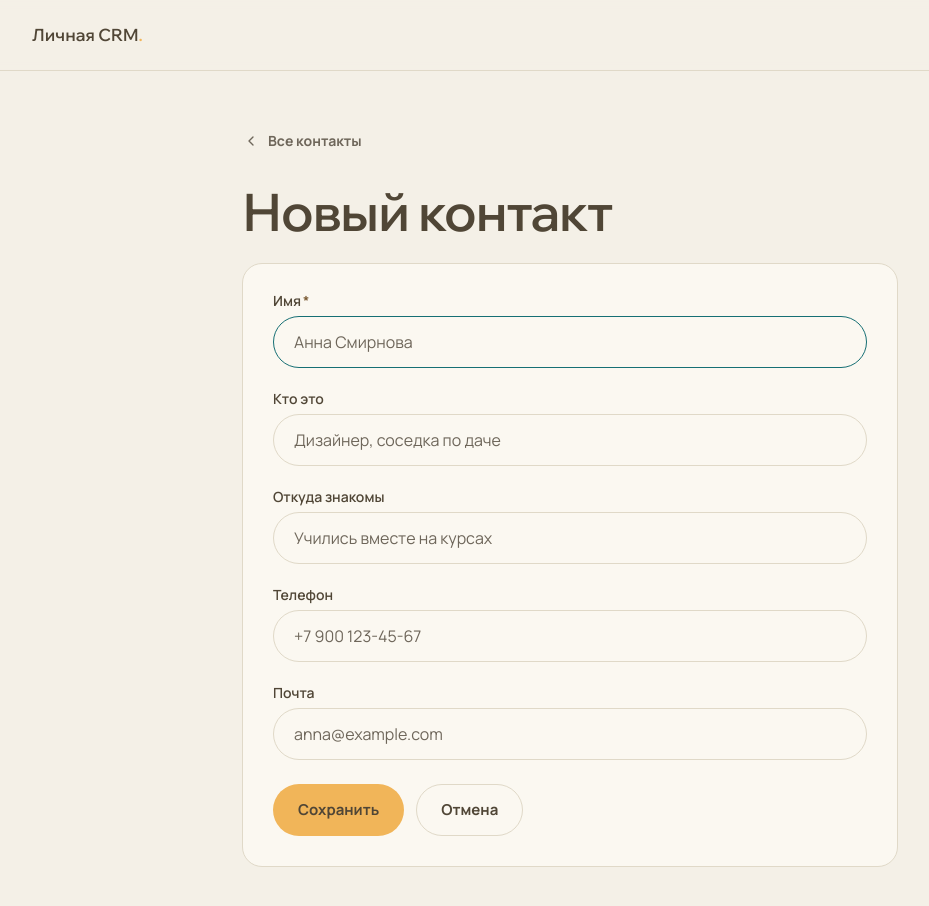
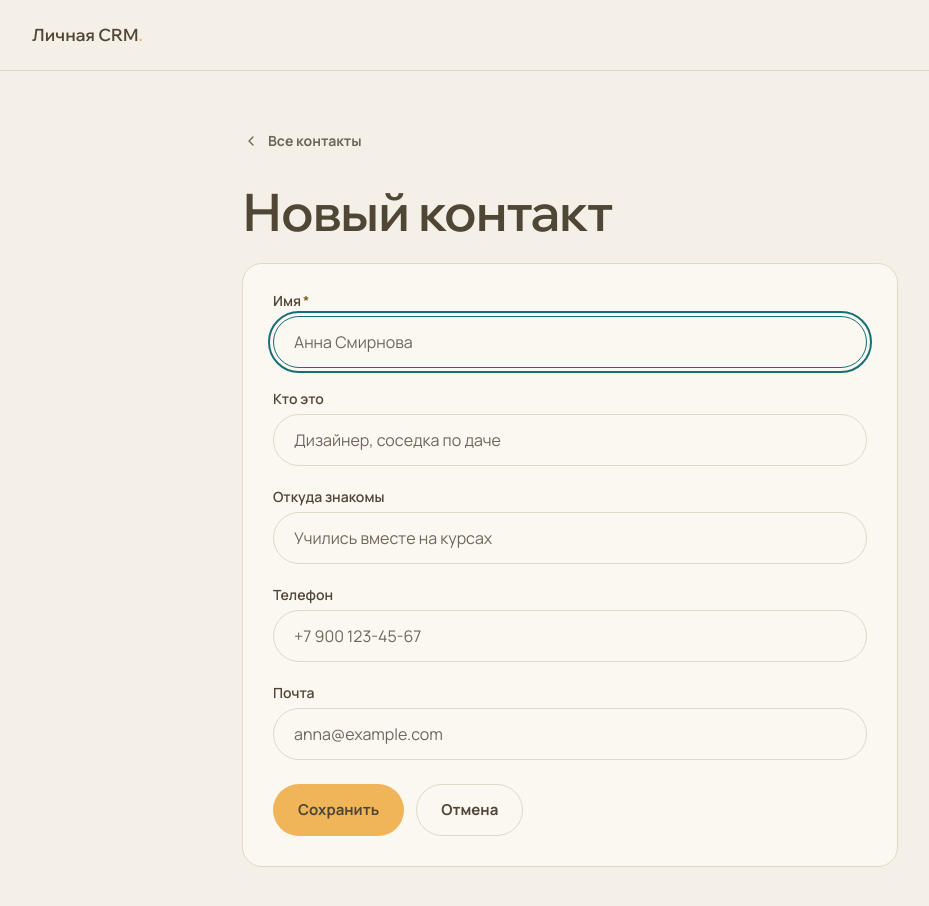
Before and after one commit to AnastasiaKonovalova/personal-crm, a Next.js app: page /contacts/new in a window 1280 px wide. Shown: the top 906 px of the page, without its empty margins (70-999 px from the left). Built offline with nearby package versions, Linux system fonts and the light colour scheme.

Commit message:
Fix keyboard focus ring and update manual checks

```diff
--- a/src/app/globals.css
+++ b/src/app/globals.css
@@ -114,7 +114,12 @@
 
 @layer base {
   * {
-    @apply border-border outline-ring/50;
+    @apply border-border;
+  }
+  /* Keyboard focus from the design system: 2px teal-deep, 3px away. Plain links rely on it;
+     controls with outline-none set the same ring themselves */
+  :focus-visible {
+    @apply outline-2 outline-offset-3 outline-ring outline-solid;
   }
   body {
     @apply bg-background font-sans text-foreground;
--- a/src/app/page.tsx
+++ b/src/app/page.tsx
@@ -117,9 +117,9 @@ export default async function ContactsPage({ searchParams }: { searchParams: Sea
               <li key={contact.id} className="border-b border-line last:border-b-0">
                 <Link
                   href={`/contacts/${contact.id}`}
-                  className={`${rowGrid} group transition-colors duration-200 hover:bg-teal-soft max-[680px]:grid-cols-[1fr_20px] max-[680px]:gap-x-3 max-[680px]:gap-y-0.5 max-[680px]:px-5 max-[680px]:py-4`}
+                  className={`${rowGrid} group transition-colors duration-200 hover:bg-teal-soft focus-visible:-outline-offset-2 focus-visible:bg-teal-soft max-[680px]:grid-cols-[1fr_20px] max-[680px]:gap-x-3 max-[680px]:gap-y-0.5 max-[680px]:px-5 max-[680px]:py-4`}
                 >
-                  <span className="font-bold text-ink group-hover:text-teal-deep max-[680px]:col-start-1">
+                  <span className="font-bold text-ink group-hover:text-teal-deep group-focus-visible:text-teal-deep max-[680px]:col-start-1">
                     {contact.name}
                   </span>
                   <span className="text-meta text-muted-foreground max-[680px]:col-start-1">
--- a/src/components/ui/button.tsx
+++ b/src/components/ui/button.tsx
@@ -8,7 +8,7 @@ import { cn } from "@/lib/utils";
 // ghost = quiet text action; icon = round arrow (pagination).
 
 const baseClasses =
-  "inline-flex shrink-0 cursor-pointer items-center justify-center gap-button-icon rounded-pill border border-transparent font-sans text-button font-bold whitespace-nowrap transition-[transform,background-color,border-color,color] duration-[350ms] ease-spring outline-none focus-visible:outline-2 focus-visible:outline-offset-3 focus-visible:outline-ring disabled:pointer-events-none disabled:opacity-50 aria-disabled:pointer-events-none aria-disabled:opacity-40 motion-reduce:transition-none motion-reduce:hover:translate-y-0 [&_svg]:pointer-events-none [&_svg]:shrink-0 [&_svg:not([class*='size-'])]:size-5";
+  "inline-flex shrink-0 cursor-pointer items-center justify-center gap-button-icon rounded-pill border border-transparent font-sans text-button font-bold whitespace-nowrap transition-[transform,background-color,border-color,color] duration-[350ms] ease-spring outline-none focus-visible:outline-2 focus-visible:outline-offset-3 focus-visible:outline-ring focus-visible:outline-solid disabled:pointer-events-none disabled:opacity-50 aria-disabled:pointer-events-none aria-disabled:opacity-40 motion-reduce:transition-none motion-reduce:hover:translate-y-0 [&_svg]:pointer-events-none [&_svg]:shrink-0 [&_svg:not([class*='size-'])]:size-5";
 
 const variantClasses = {
   default: "bg-primary text-primary-foreground hover:-translate-y-[3px] hover:bg-accent-deep",
--- a/src/components/ui/input.tsx
+++ b/src/components/ui/input.tsx
@@ -9,7 +9,8 @@ function Input({ className, type, ...props }: React.ComponentProps<"input">) {
       data-slot="input"
       className={cn(
         "w-full min-w-0 rounded-pill border border-input bg-surface px-5 py-[13px] font-sans text-field font-normal text-ink transition-colors outline-none placeholder:text-muted-foreground hover:border-muted-foreground disabled:pointer-events-none disabled:cursor-not-allowed disabled:opacity-50",
-        "focus-visible:border-ring focus-visible:outline-2 focus-visible:outline-offset-3 focus-visible:outline-ring",
+        // outline-none above turns the outline style off, so focus sets it back to solid
+        "focus-visible:border-ring focus-visible:outline-2 focus-visible:outline-offset-3 focus-visible:outline-ring focus-visible:outline-solid",
         "aria-invalid:border-destructive aria-invalid:bg-danger-soft aria-invalid:focus-visible:border-destructive aria-invalid:focus-visible:outline-destructive",
         className,
       )}
--- a/src/components/ui/textarea.tsx
+++ b/src/components/ui/textarea.tsx
@@ -8,7 +8,7 @@ function Textarea({ className, ...props }: React.ComponentProps<"textarea">) {
       data-slot="textarea"
       className={cn(
         "flex min-h-26 w-full resize-y rounded-card border border-input bg-surface px-5 py-3.5 font-sans text-field font-normal text-ink transition-colors outline-none placeholder:text-muted-foreground hover:border-muted-foreground disabled:cursor-not-allowed disabled:opacity-50",
-        "focus-visible:border-ring focus-visible:outline-2 focus-visible:outline-offset-3 focus-visible:outline-ring",
+        "focus-visible:border-ring focus-visible:outline-2 focus-visible:outline-offset-3 focus-visible:outline-ring focus-visible:outline-solid",
         "aria-invalid:border-destructive aria-invalid:bg-danger-soft aria-invalid:focus-visible:border-destructive aria-invalid:focus-visible:outline-destructive",
         className,
       )}
```
Also changed, not shown: design/README.md, 1 other file (tests, documents, lock files or other folders).
